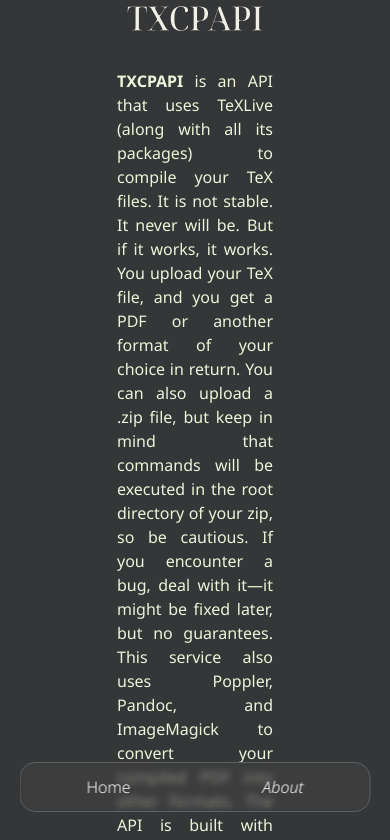
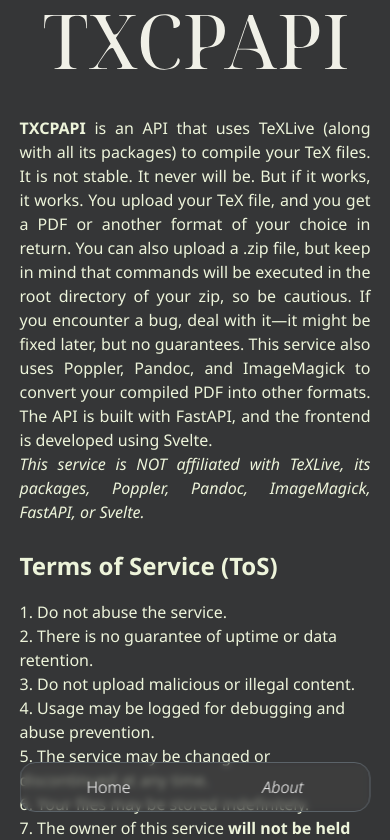
Before and after one commit to TiewTNT/tlpdapi, a SvelteKit app in the folder frontend/: page /about in a window 390 px wide. Shown: the top 840 px of the page. Built offline with nearby package versions, Linux system fonts and the light colour scheme.

Commit message:
Update layout width for about page for improved responsiveness

```diff
--- a/frontend/src/routes/about/+page.svelte
+++ b/frontend/src/routes/about/+page.svelte
@@ -1,4 +1,4 @@
-<div style="display:block;margin-left:auto;margin-right:auto;width:40%">
+<div style="display:block;margin-left:auto;margin-right:auto;width:90%;max-width:30rem">
     <img src="/txcpapi.svg" class="txcpapi" alt="TXCPAPI" />
     <div style="text-align: justify;">
         <p>
```
